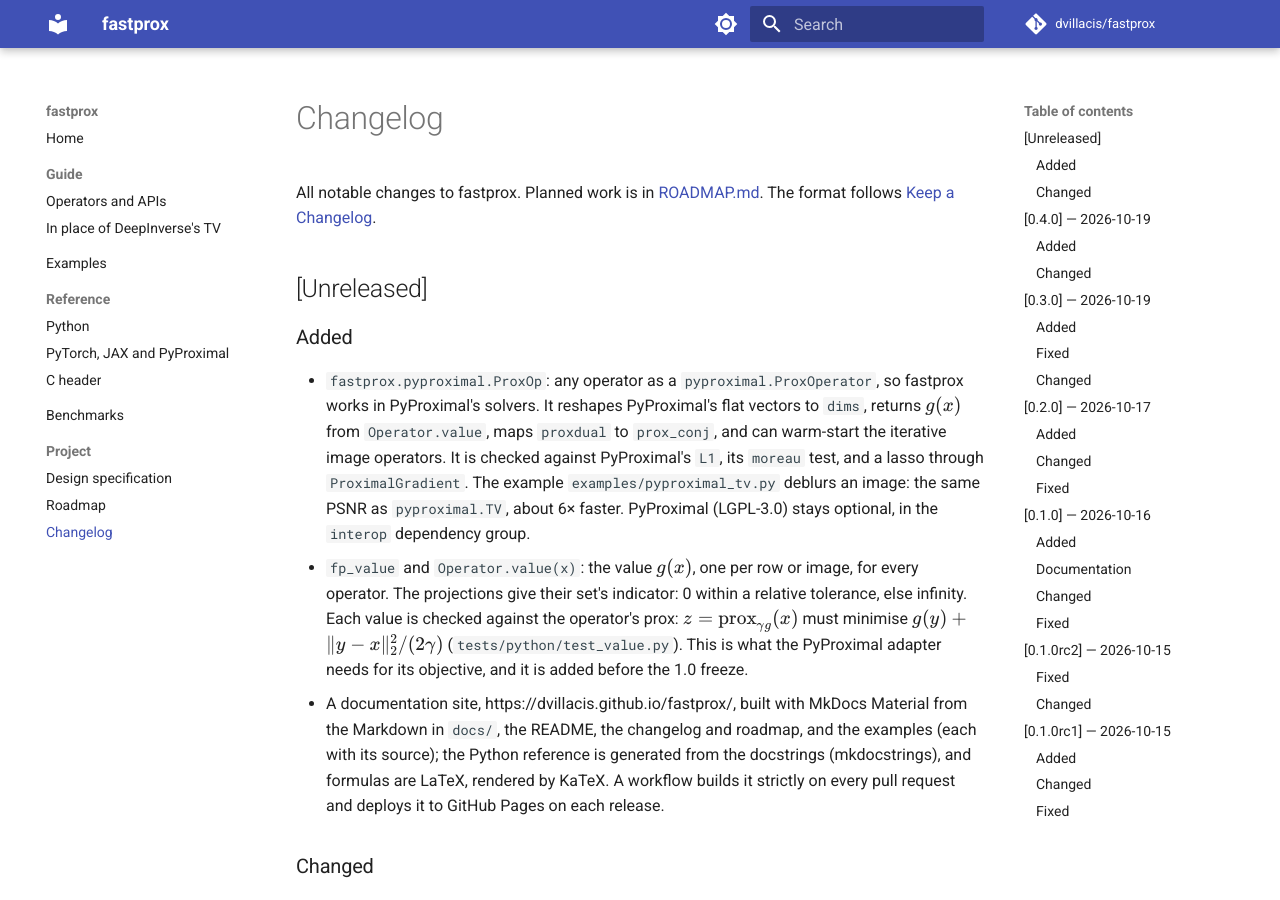
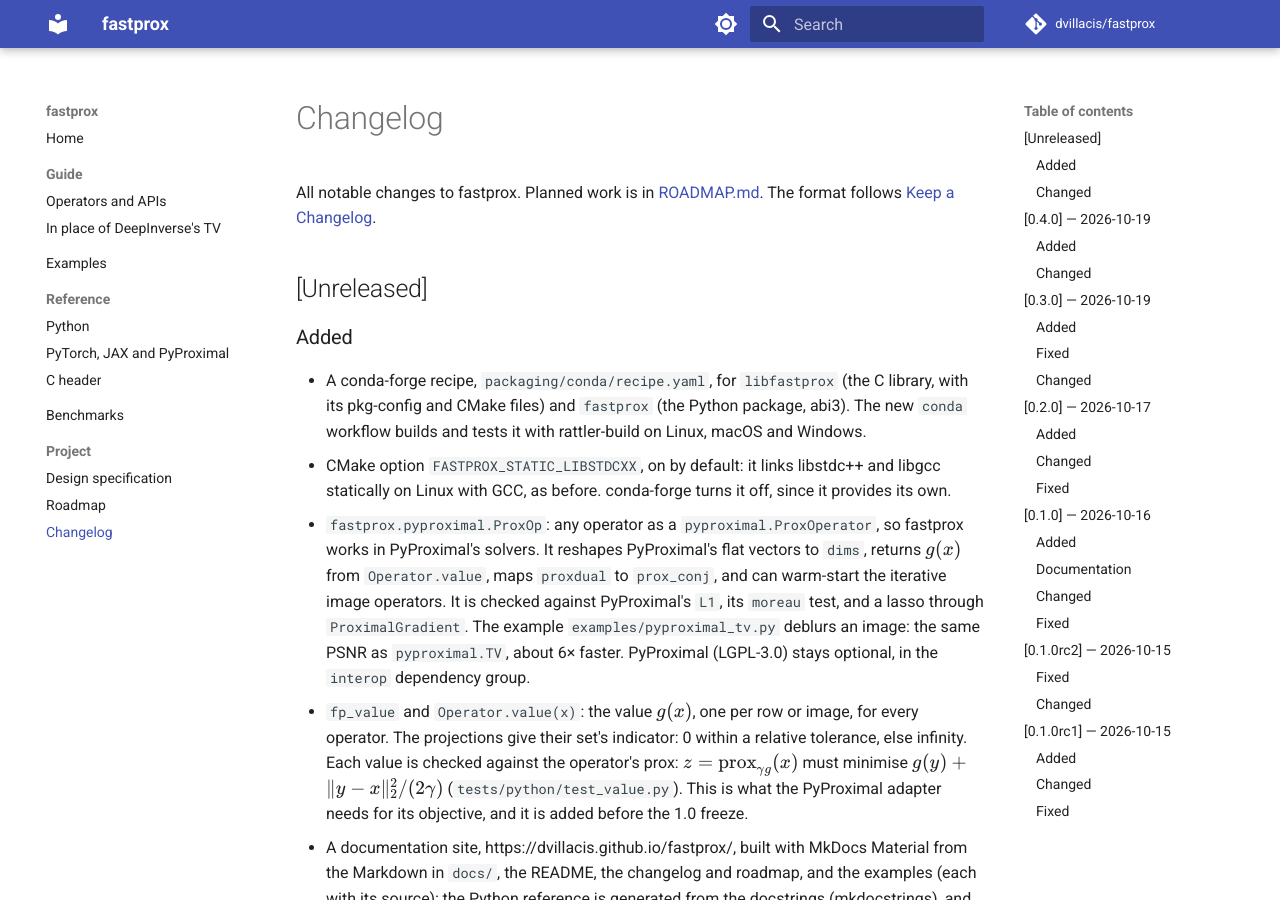
Before and after one commit to dvillacis/fastprox, an MkDocs documentation site: the page built from docs/changelog.md, in a window 1280 px wide and 900 px high. Built offline with MkDocs 1.6.1 and Material for MkDocs 9.7.7, drawn with Linux system fonts in a browser that asks for light colours; comment, search, counter and statistics services are not loaded.

Commit message:
conda-forge recipe, built in CI
packaging/conda/recipe.yaml (rattler-build, v1 format) builds two
packages from one source: libfastprox, the C library with its
pkg-config and CMake files, and fastprox, the Python package as an abi3
build for CPython 3.12 and later. The conda workflow builds and tests it
on Linux, macOS and Windows from this checkout; the copy for conda-forge
will take the release tarball.

conda-forge provides libstdc++, so the static linking of libstdc++ on
Linux with GCC is now the option FASTPROX_STATIC_LIBSTDCXX, on by
default (the wheels are unchanged) and off in the recipe.

Co-Authored-By: Claude Opus 5.5 <noreply@anthropic.com>

```diff
--- a/CMakeLists.txt
+++ b/CMakeLists.txt
@@ -11,6 +11,10 @@ option(FASTPROX_PYTHON "Build the nanobind Python extension" OFF)
 option(FASTPROX_SANITIZE "Build with AddressSanitizer and UBSan" OFF)
 option(FASTPROX_FUZZ "Build the fuzzing harnesses" OFF)
 option(BUILD_SHARED_LIBS "Build libfastprox as a shared library" ON)
+# Linux with GCC: link libstdc++ and libgcc statically, so that the library
+# and the wheels run next to an older or different libstdc++ (MATLAB, old
+# distributions). Off where the environment provides its own (conda-forge).
+option(FASTPROX_STATIC_LIBSTDCXX "Link libstdc++ statically on Linux with GCC" ON)
 
 set(CMAKE_CXX_STANDARD 17)
 set(CMAKE_CXX_STANDARD_REQUIRED ON)
@@ -103,7 +107,7 @@ else()
   target_compile_definitions(fastprox PRIVATE FASTPROX_NO_THREADS)
 endif()
 
-if(CMAKE_SYSTEM_NAME STREQUAL "Linux" AND CMAKE_CXX_COMPILER_ID STREQUAL "GNU")
+if(FASTPROX_STATIC_LIBSTDCXX AND CMAKE_SYSTEM_NAME STREQUAL "Linux" AND CMAKE_CXX_COMPILER_ID STREQUAL "GNU")
   # Keep the host libstdc++ out of the picture (MATLAB, old distributions).
   target_link_options(fastprox PRIVATE -static-libstdc++ -static-libgcc)
 endif()
```
Also changed, not shown: CHANGELOG.md (+2 -0 lines), ROADMAP.md (+1 -1 lines), 3 other files.
